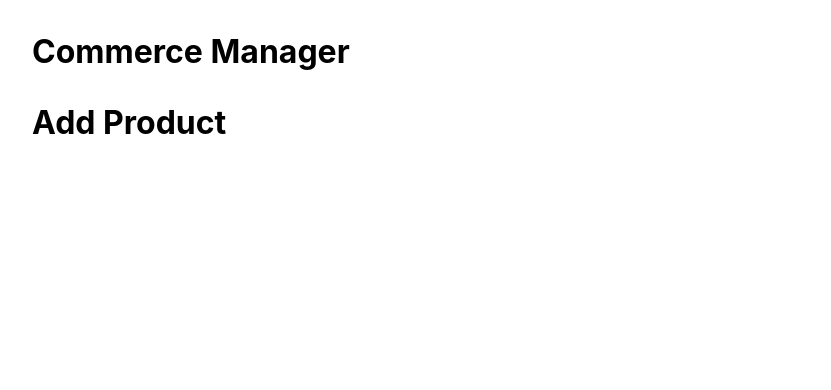
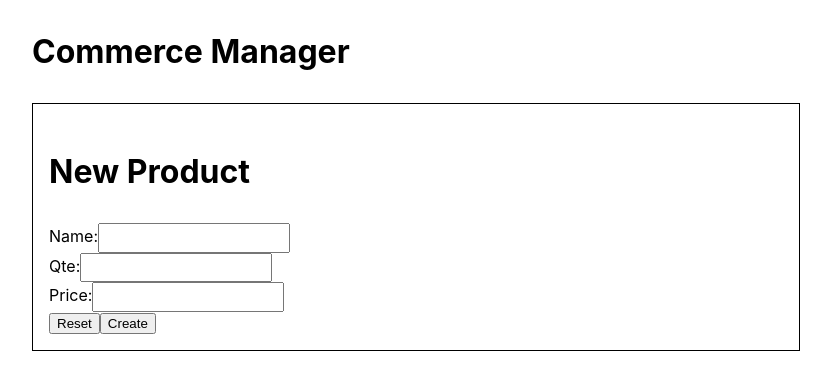
Before and after one commit to ChedlyMar/commerce-manager, a React (Create React App) app in the folder client/: page /products/new in a window 1280 px wide. Shown: the top 390 px of the page, without its empty margins (224-1055 px from the left). Built offline with nearby package versions, Linux system fonts and the light colour scheme.

Commit message:
create AddProduct component

```diff
--- a/client/src/components/AddProduct/AddProduct.css
+++ b/client/src/components/AddProduct/AddProduct.css
@@ -0,0 +1,3 @@
+input {
+  padding: 0.4em 0.4em;
+}
--- a/client/src/components/AddProduct/AddProduct.js
+++ b/client/src/components/AddProduct/AddProduct.js
@@ -1,7 +1,79 @@
+import { useState } from "react";
+import { useNavigate } from "react-router";
+import axios from "axios";
+
+import "./AddProduct.css";
+
 const AddProduct = () => {
+  const navigate = useNavigate();
+
+  const [product, setProduct] = useState({
+    name: "",
+    qte: "",
+    price: "",
+  });
+
+  const resetHandler = (e) => {
+    e.preventDefault();
+    setProduct({ name: "", qte: "", price: "" });
+  };
+
+  const submitHandler = async (e) => {
+    e.preventDefault();
+    try {
+      await axios.post("http://localhost:5000/product", product);
+
+      navigate("/");
+    } catch (error) {
+      console.error(error.message);
+    }
+  };
+
   return (
-    <div>
-      <h1>Add Product</h1>
+    <div className="container">
+      <h1>New Product</h1>
+      <form onSubmit={submitHandler}>
+        <div>
+          <div className="input-group">
+            <label>Name:</label>
+            <input
+              type="text"
+              name="name"
+              value={product.name}
+              min="3"
+              onChange={(e) => setProduct({ ...product, name: e.target.value })}
+            />
+          </div>
+          <div className="input-group">
+            <label>Qte:</label>
+            <input
+              type="text"
+              name="qte"
+              value={product.qte}
+              onChange={(e) => setProduct({ ...product, qte: e.target.value })}
+            />
+          </div>
+          <div className="input-group">
+            <label>Price:</label>
+            <input
+              type="text"
+              name="price"
+              value={product.price}
+              onChange={(e) =>
+                setProduct({ ...product, price: e.target.value })
+              }
+            />
+          </div>
+        </div>
+        <div className="btn-group">
+          <button onClick={resetHandler} className="btn-edit">
+            Reset
+          </button>
+          <button type="submit" className="btn-edit">
+            Create
+          </button>
+        </div>
+      </form>
     </div>
   );
 };
```
